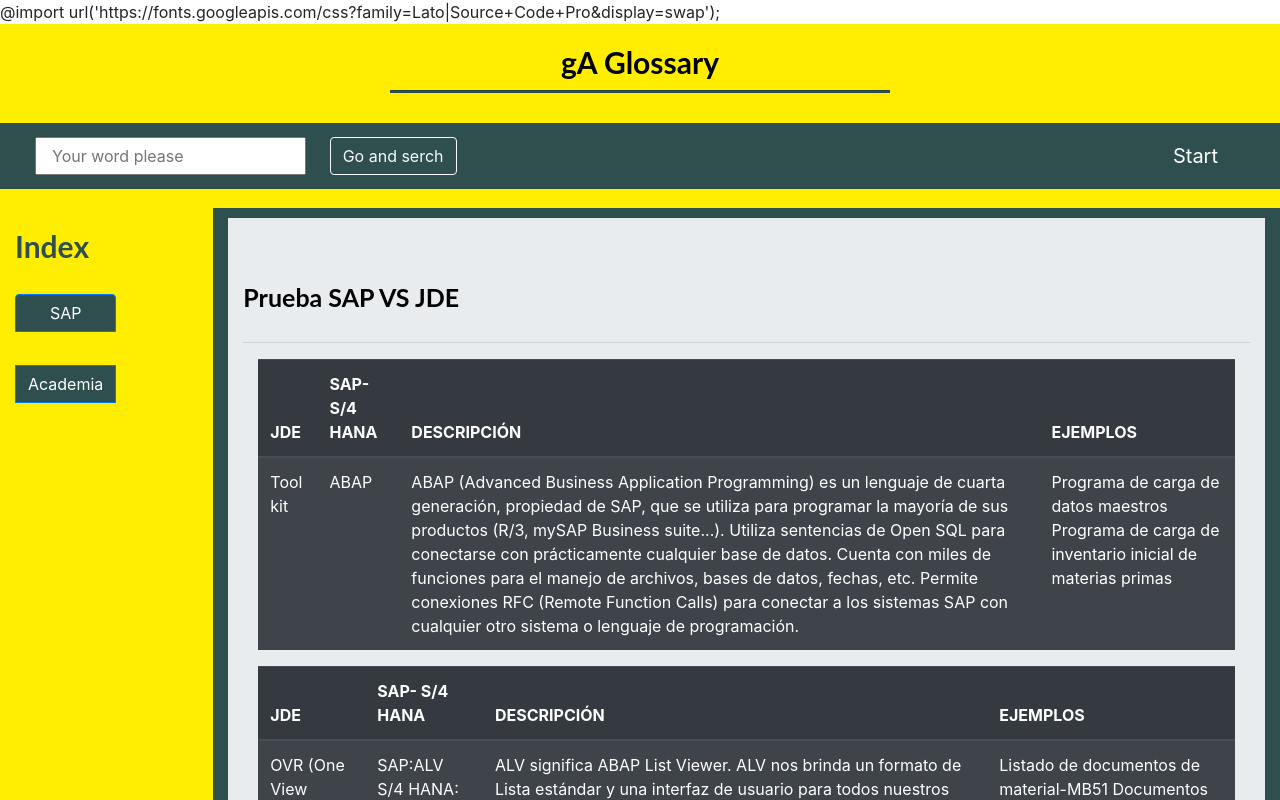
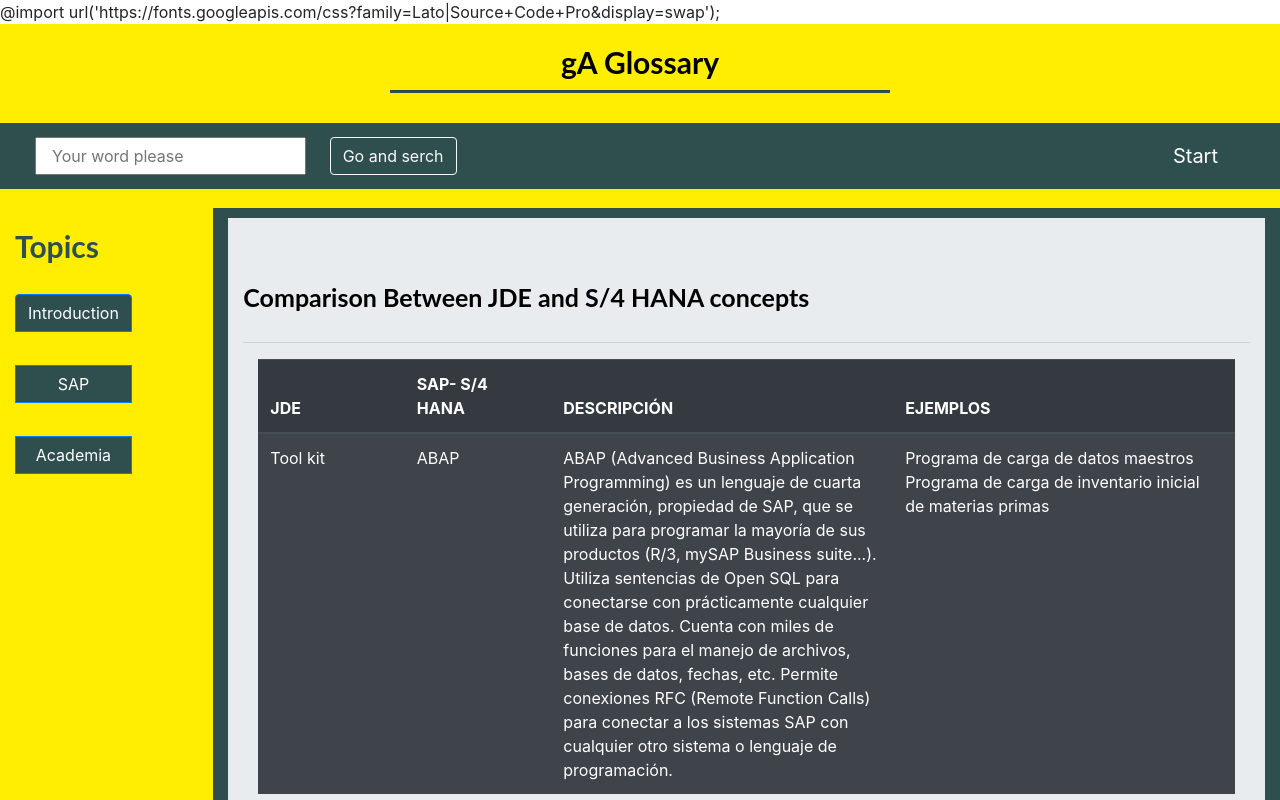
Before and after one commit to vtotolhua/gA_Glossary, an Angular app in the folder glacario/: page /#/Sap in a window 1280 px wide. Shown: the top 800 px of the page. Built offline with nearby package versions, Linux system fonts and the light colour scheme.

Commit message:
Columnas a un tamaño fijo
Se pusieron las columnas a un tamaño fijo, se puso un boton de introducción.

```diff
--- a/glacario/src/app/Componentes/body/indice/indice.component.html
+++ b/glacario/src/app/Componentes/body/indice/indice.component.html
@@ -1,6 +1,15 @@
 <div class="container-md">
-    <h1 class="titulo_indice">Index</h1>
+    <h1 class="titulo_indice">Topics</h1>
     <div class="btn-group-vertical">
+        <button class="btn btn-primary btn-block" data-toggle="collapse" data-target="#Intro"> Introduction </button>
+        <div id="Intro" class="collapse">
+            <ul class="nav flex-column nav-pills">
+                <li class="nav-item" routerLinkActive="active">
+                    <a class="nav-link nav-pill"  [routerLink] = "['introduccion']" > Introduction </a>
+                </li>
+            </ul>
+        </div>
+        <hr class="separacion">
         <button class="btn btn-primary btn-block" data-toggle="collapse" data-target="#SAP"> SAP </button>
         <div id="SAP" class="collapse">
             <ul class="nav flex-column nav-pills">
@@ -13,9 +22,11 @@
         <button  class="btn btn-primary btn-block" data-toggle="collapse" data-target="#Academia"> Academia </button>
         <div id="Academia" class="collapse">
             <ul class="navbar-nav flex-column nav-pills">
+<!--
                 <li class="nav-item" routerLinkActive="active">
                     <a class="nav-link nav-pill"  [routerLink] = "['introduccion']" > Introduction </a>
                 </li>
+-->
                 <li class="nav-item" routerLinkActive="active">
                     <a class="nav-link nav-pill" [routerLink] = "['gaoffer']"> GA Offering</a>
                 </li>
--- a/glacario/src/app/Componentes/body/sap/sap.component.html
+++ b/glacario/src/app/Componentes/body/sap/sap.component.html
@@ -1,6 +1,6 @@
 <div class="jumbotron jumbotron-fluid animated fadeIn fast">
     <div class="container">
-        <h1>Prueba SAP VS JDE</h1>
+        <h1>Comparison Between JDE and S/4 HANA concepts</h1>
         <hr width="100%" align="left">
             <div class="container" *ngFor="let sapa of sap" >
 <!--                <h2 class="card-title">{{ sapa.jde }}</h2>
@@ -12,10 +12,10 @@
                 <table class="table table-dark table-striped">
                     <thead>
                         <tr>
-                            <th> JDE </th>
-                            <th> SAP- S/4 HANA </th>
-                            <th> DESCRIPCIÓN </th>
-                            <th> EJEMPLOS </th>
+                            <th style="width: 15%"> JDE </th>
+                            <th style="width: 15%"> SAP- S/4 HANA </th>
+                            <th style="width: 35%"> DESCRIPCIÓN </th>
+                            <th style="width: 35%"> EJEMPLOS </th>
                         </tr>
                     </thead>
                     <tbody>
```
